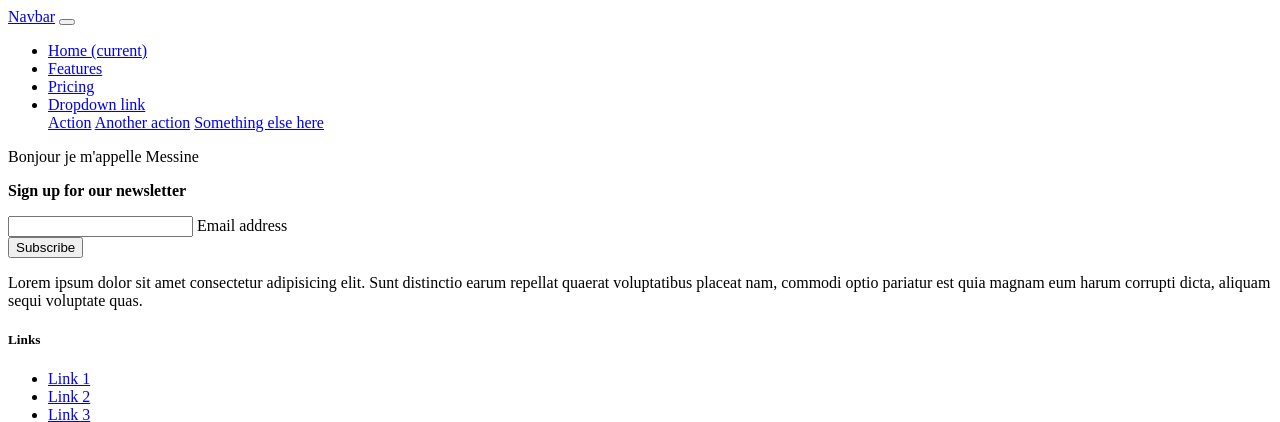
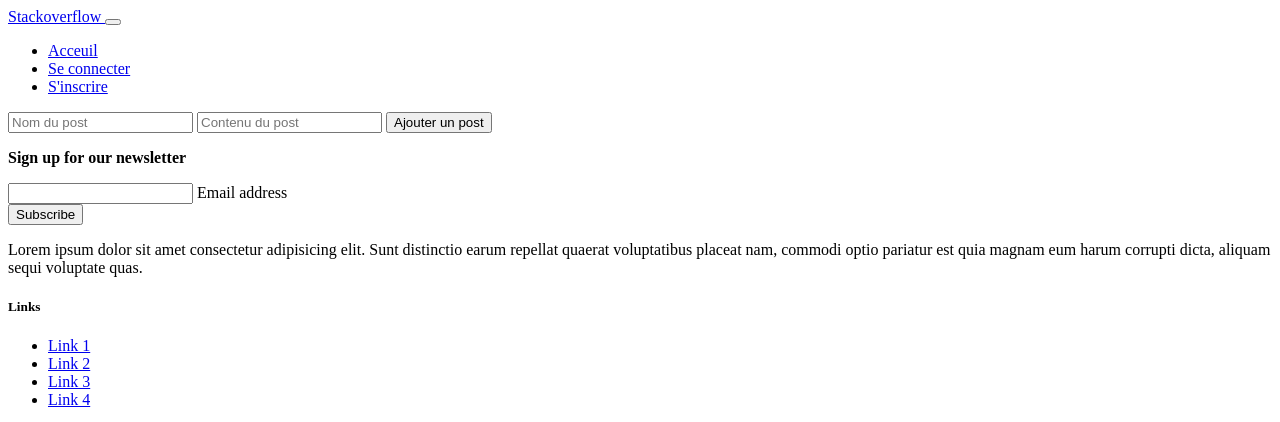
Before and after one commit to MessineB/Symfony_project, a Symfony app: template templates/index.html.twig in a window 1280 px wide. Shown: the top 422 px of the page. Run offline with Twig, Linux system fonts and the light colour scheme; the template is opened without the code that fills it, so the values that code supplies are empty; some libraries are stand-ins or nearby versions.

Commit message:
page acceuil affiche post

```diff
--- a/templates/base.html.twig
+++ b/templates/base.html.twig
@@ -15,30 +15,20 @@
     </head>
     <body>
     <nav class="navbar navbar-expand-lg navbar-dark bg-dark">
-  <a class="navbar-brand" href="#">Navbar</a>
+  <a class="navbar-brand" href="#">Stackoverflow </a>
   <button class="navbar-toggler" type="button" data-toggle="collapse" data-target="#navbarNavDropdown" aria-controls="navbarNavDropdown" aria-expanded="false" aria-label="Toggle navigation">
     <span class="navbar-toggler-icon"></span>
   </button>
   <div class="collapse navbar-collapse" id="navbarNavDropdown">
     <ul class="navbar-nav">
       <li class="nav-item active">
-        <a class="nav-link" href="#">Home <span class="sr-only">(current)</span></a>
+        <a class="nav-link" href="#">Acceuil </a>
       </li>
       <li class="nav-item">
-        <a class="nav-link" href="#">Features</a>
+        <a class="nav-link" href="#">Se connecter</a>
       </li>
       <li class="nav-item">
-        <a class="nav-link" href="#">Pricing</a>
-      </li>
-      <li class="nav-item dropdown">
-        <a class="nav-link dropdown-toggle" href="#" id="navbarDropdownMenuLink" data-toggle="dropdown" aria-haspopup="true" aria-expanded="false">
-          Dropdown link
-        </a>
-        <div class="dropdown-menu" aria-labelledby="navbarDropdownMenuLink">
-          <a class="dropdown-item" href="#">Action</a>
-          <a class="dropdown-item" href="#">Another action</a>
-          <a class="dropdown-item" href="#">Something else here</a>
-        </div>
+        <a class="nav-link" href="#">S'inscrire</a>
       </li>
     </ul>
   </div>
--- a/templates/index.html.twig
+++ b/templates/index.html.twig
@@ -1,5 +1,18 @@
 
 {% extends "base.html.twig"  %}
         {% block body %}
-       <p> Bonjour je m'appelle Messine </p>
+        {% for post in posts %}
+        <div class="container">
+                <h1> {{post.title}} </h1>
+                <p><strong>Ce post a etait crée a : </strong>{{post.createdAt|date('d-m-Y h:i:s')}}
+                <p>{{post.content}}<p>
+                <p>{{post.likePosts|length}} likes</p>
+
+        </div>
+        {% endfor %}
+        <form method="post">
+        <input type="text" name="title" placeholder="Nom du post">
+        <input class="content" type="text" name="content" placeholder="Contenu du post">
+        <input type="submit" value="Ajouter un post">
+    </form>
         {% endblock %}
```
Also changed, not shown: src/Controller/AcceuilController.php (+11 -3 lines), src/Controller/PostController.php (deleted, +0 -10 lines), src/Repository/LikePostRepository.php (+5 -5 lines), src/Repository/PostRepository.php (+13 -0 lines), assets/styles/app.scss (line endings or trailing spaces).
